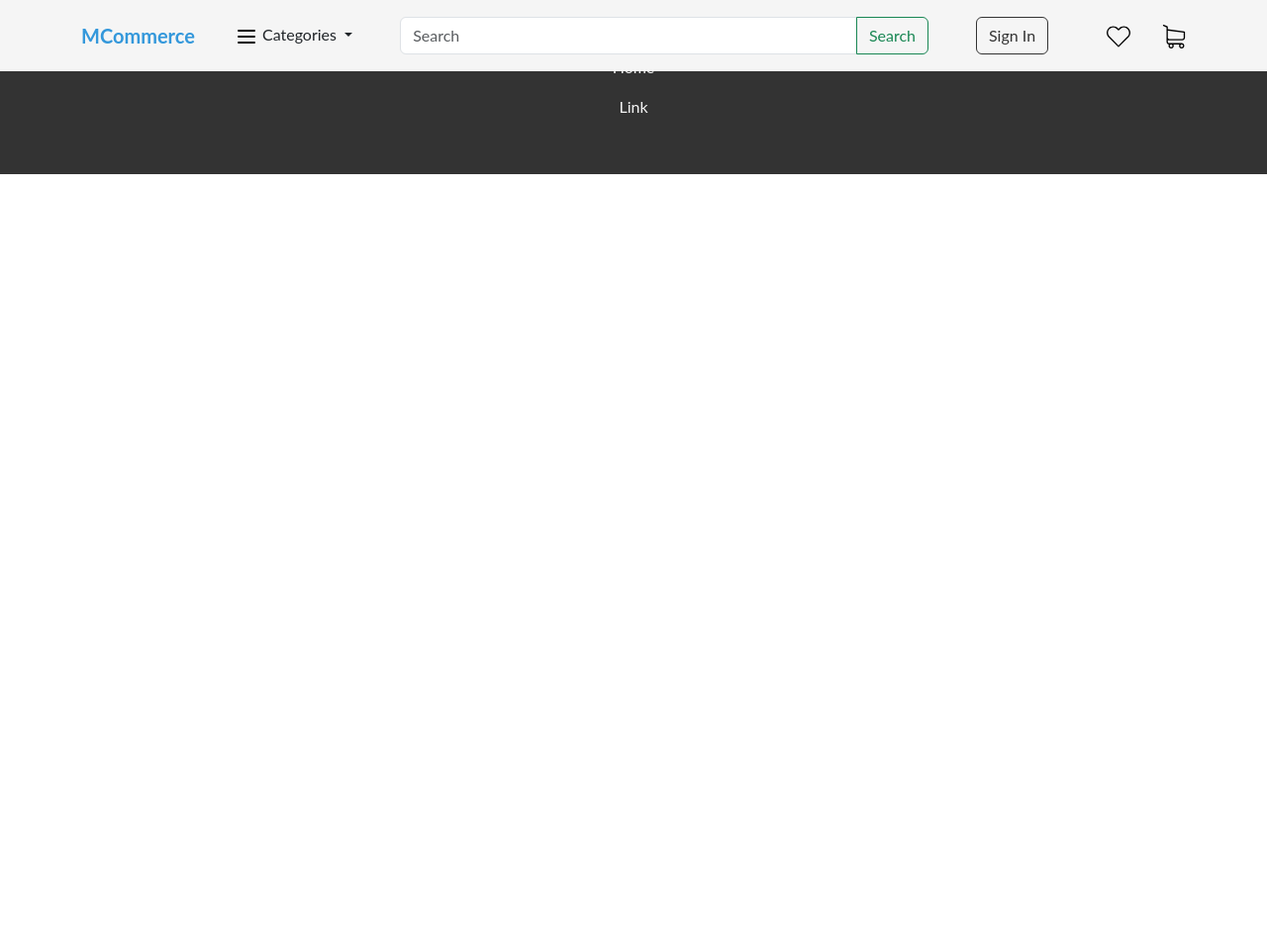
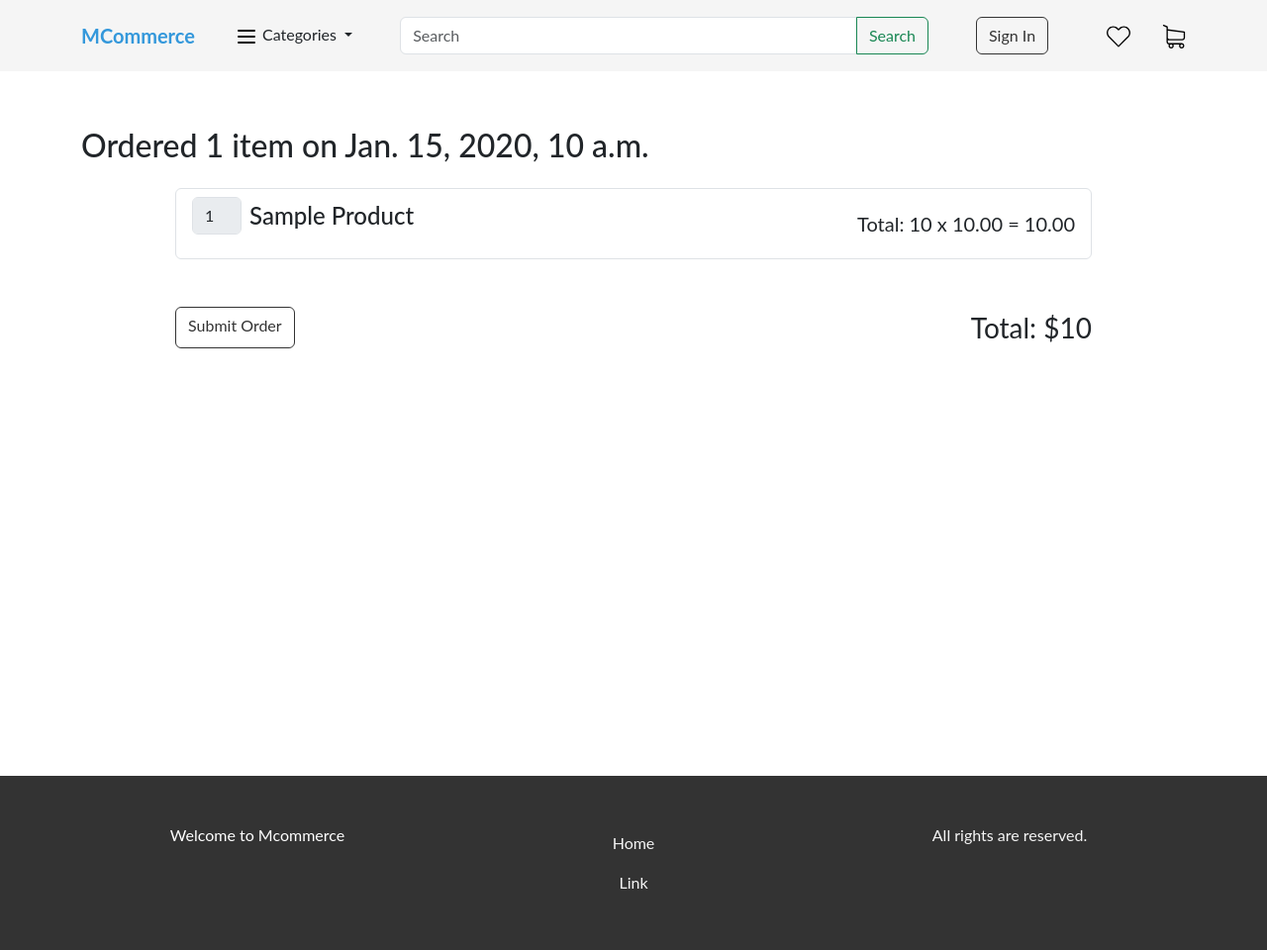
Before and after one commit to mostafaei2002/django-ecommerce, a Django app: template backend/templates/order/order_detail.html in a window 1280 px wide. Shown: the whole page at 99% size. Before the commit the page ends 176 px from the top, so only its background shows below. Run offline with Django 5.2, Linux system fonts and the light colour scheme; the template is opened without the code that fills it: values that come from a table or form of the project are taken from there, others are empty; tables that the repository leaves empty hold one stand-in row (values such as "Sample post"); some libraries are stand-ins or nearby versions.

Commit message:
add order detail page

```diff
--- a/backend/order/models.py
+++ b/backend/order/models.py
@@ -16,6 +16,9 @@
     user = models.ForeignKey(User, on_delete=models.CASCADE, related_name="orders")
     address = models.ForeignKey(Address, on_delete=models.SET_NULL, null=True)
 
+    def calculate_total(self):
+        return self.items.all().aggregate(models.Sum("price"))["price__sum"]
+
 
 class OrderItem(models.Model):
     price = models.DecimalField(max_digits=20, decimal_places=2)
--- a/backend/templates/order/order_detail.html
+++ b/backend/templates/order/order_detail.html
@@ -1,3 +1,37 @@
 {% extends "base/base.html" %}
 
 {% block title %}Order {{order.id}}{% endblock %}
+
+{% block body %}
+<main class="pt-7 pb-6">
+    <div class="container" style="min-height: 70vh;">
+            <h2>
+                Ordered {{order.items.count}}
+                {% if order.items.count == 1 %}item{% else %}items{% endif %}
+                 on {{order.created_at}}
+            </h2>
+
+            <div class="row">
+                <div class="col-md-10 offset-md-1">
+                    <ul class="list-group">
+                        {% for item in order.items.all %}
+                            <li class="list-group-item">
+                               <div class="hstack justify-content-between">
+                                <div class="d-flex mb-3 align-items-center">
+                                    <input type="number" value="{{item.quantity}}" class="form-control me-2" style="width:50px;" disabled >
+                                    <h4 class="mb-0">{{item.product.title|title}}</h4>
+                                </div>
+                                <span class="fs-5">Total: {{item.quantity}} x {{item.product.price}} = {{item.price}}</span>
+                               </div>
+                            </li>
+                        {% endfor %}
+                    </ul>
+                    <div class="d-flex justify-content-between mt-5">
+                        <a class="btn btn-outline-dark" href="{% url "submit-order" order.id %}">Submit Order</a>
+                        <span class="fs-3">Total: ${{ order.calculate_total }}</span>
+                    </div>
+                </div>
+            </div>
+    </div>
+</main>
+{% endblock %}
```
